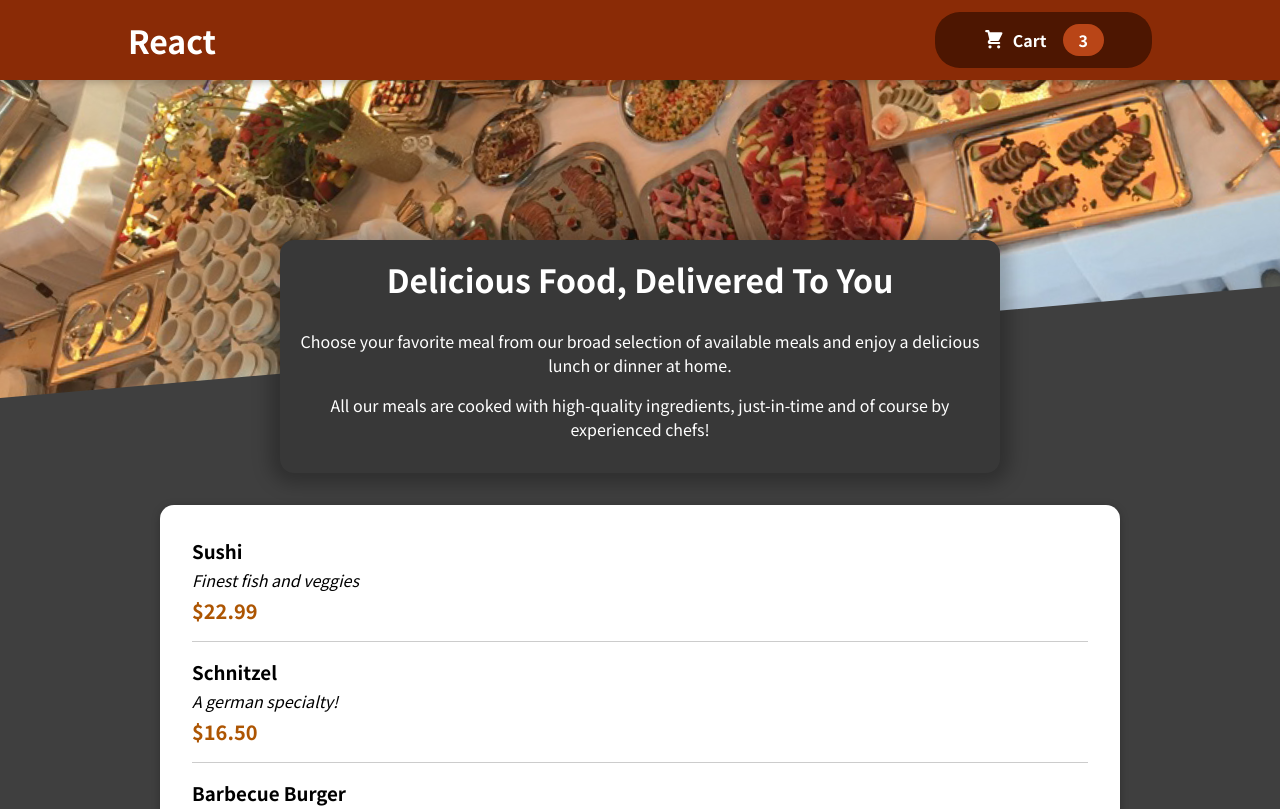
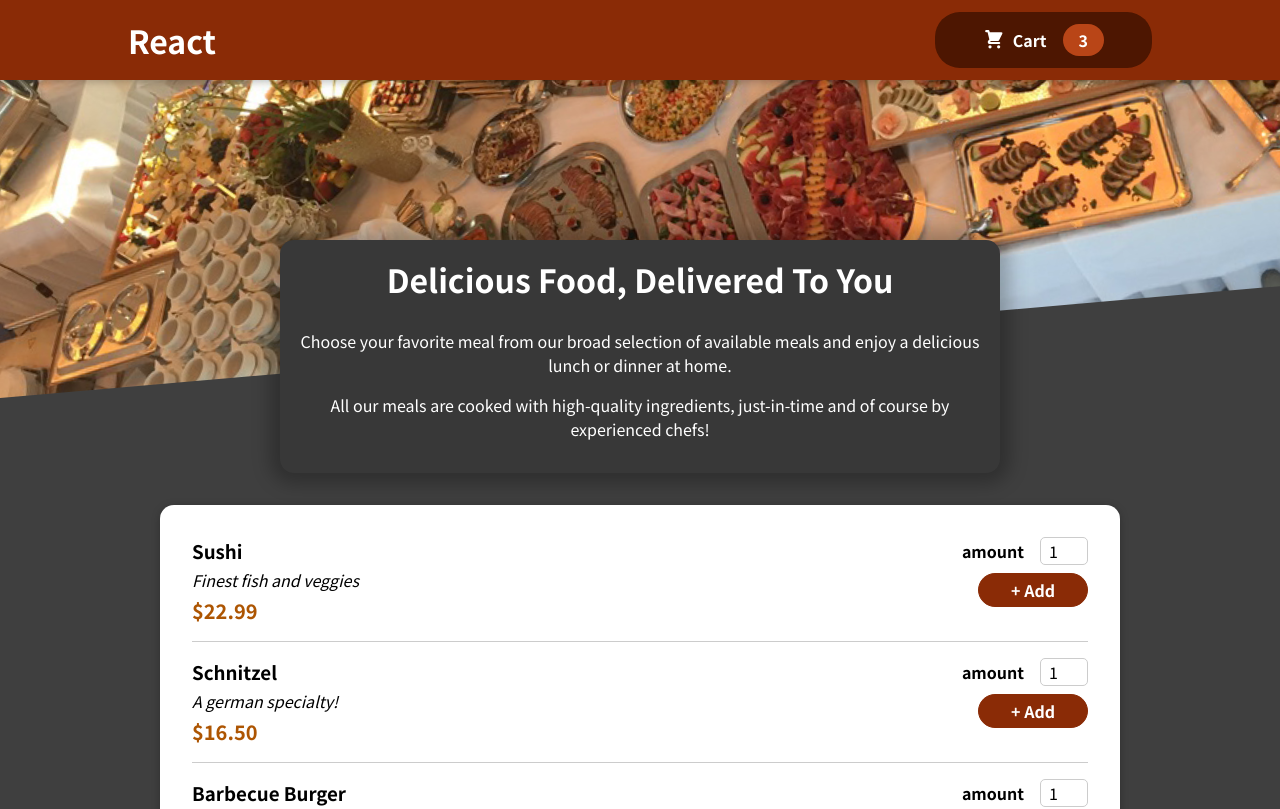
Before and after one commit to lakxnaut/Food-Ordering-Website, a React (Create React App) app: page / in a window 1280 px wide. Shown: the top 809 px of the page. Built offline with nearby package versions, Linux system fonts and the light colour scheme.

Commit message:
add items btn with custom qnty to add component

```diff
--- a/src/components/Meals/MealItem/MealItem.js
+++ b/src/components/Meals/MealItem/MealItem.js
@@ -1,6 +1,7 @@
 import classes from './MealItem.module.css'
 
 import React from 'react'
+import MealItemForm from './MealItemForm'
 
 const MealItem = (props) => {
     const price = `$${props.price.toFixed(2)}`
@@ -13,6 +14,9 @@
 
 
             </div>
+            <div>
+                <MealItemForm />
+            </div>
         </li>
     )
 }
--- /dev/null
+++ b/src/components/Meals/MealItem/MealItemForm.js
@@ -0,0 +1,24 @@
+import classes from './MealItemForm.module.css'
+import Input from '../../UI/Input'
+
+import React from 'react'
+
+const MealItemForm = () => {
+    return (
+        <form className={classes.form}>
+            <Input
+                label='amount'
+                input={{
+                    id: 'amount',
+                    min: '1',
+                    max: '5',
+                    step: '1',
+                    defaultValue: '1'
+                }}
+            />
+            <button>+ Add</button>
+        </form>
+    )
+}
+
+export default MealItemForm
--- /dev/null
+++ b/src/components/Meals/MealItem/MealItemForm.module.css
@@ -0,0 +1,20 @@
+.form {
+  text-align: right;
+}
+
+.form button {
+  font: inherit;
+  cursor: pointer;
+  background-color: #8a2b06;
+  border: 1px solid #8a2b06;
+  color: white;
+  padding: 0.25rem 2rem;
+  border-radius: 20px;
+  font-weight: bold;
+}
+
+.form button:hover,
+.form button:active {
+  background-color: #641e03;
+  border-color: #641e03;
+}
--- /dev/null
+++ b/src/components/UI/Input.js
@@ -0,0 +1,15 @@
+import classes from './Input.module.css'
+
+import React from 'react'
+
+const Input = (props) => {
+    return (
+
+        <div className={classes.input}>
+            <label htmlFor={props.input.id}>{props.label}</label>
+            <input {...props.input} />
+        </div>
+    )
+}
+
+export default Input
--- /dev/null
+++ b/src/components/UI/Input.module.css
@@ -0,0 +1,18 @@
+.input {
+  display: flex;
+  align-items: center;
+  margin-bottom: 0.5rem;
+}
+
+.input label {
+  font-weight: bold;
+  margin-right: 1rem;
+}
+
+.input input {
+  width: 3rem;
+  border-radius: 5px;
+  border: 1px solid #ccc;
+  font: inherit;
+  padding-left: 0.5rem;
+}
```
